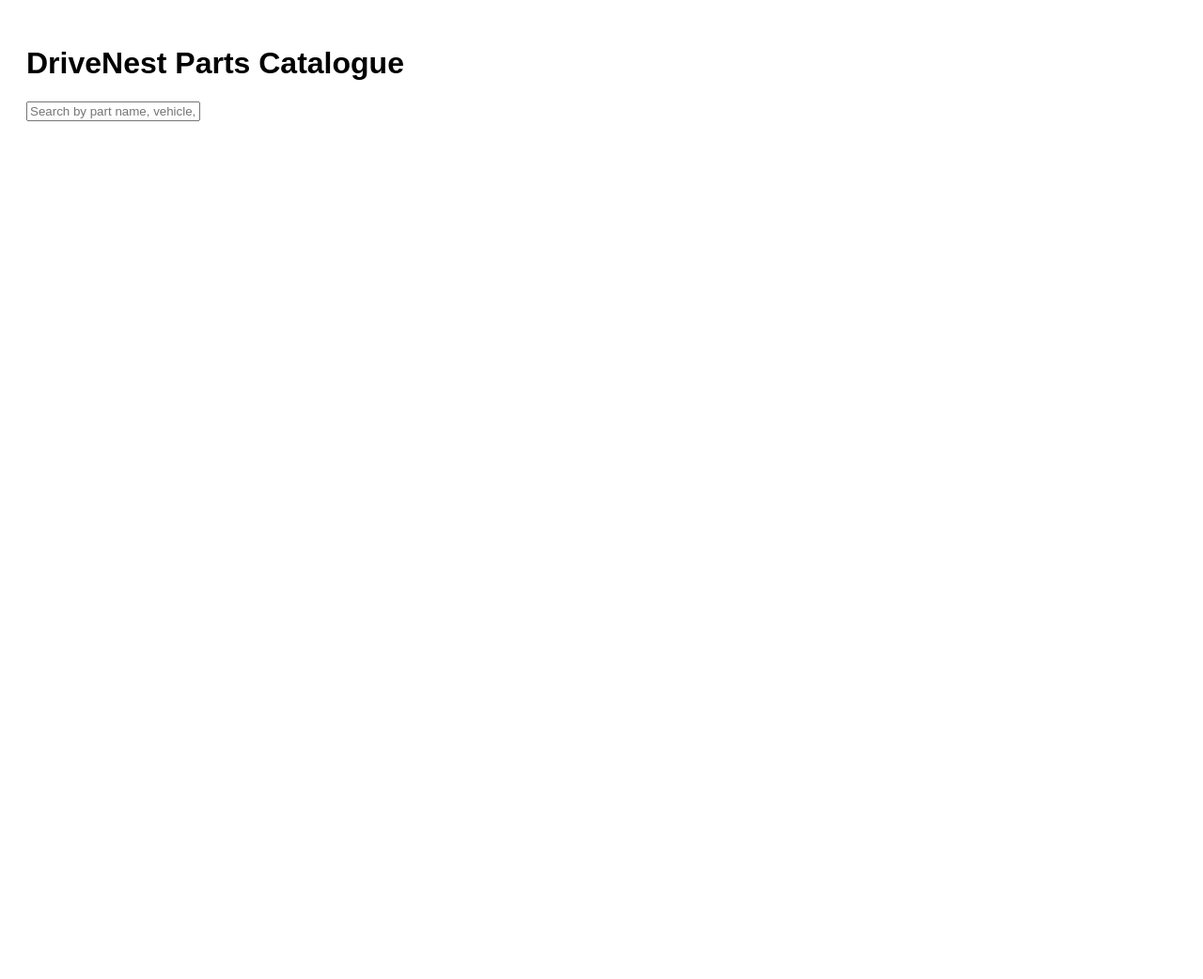
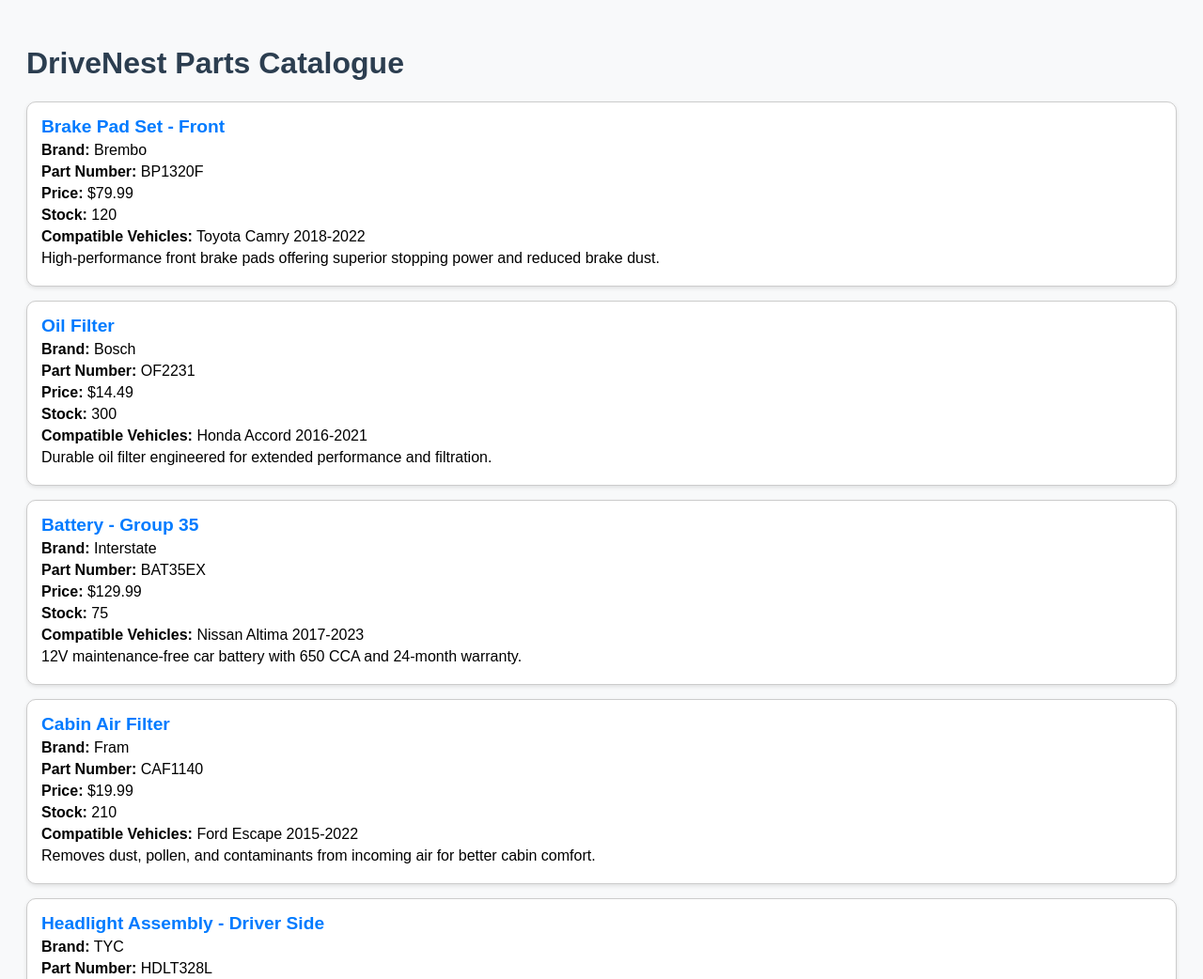
Before and after one commit to Amir2050/drivenest-catalogue, a plain HTML site: page index.html in a window 1280 px wide. Shown: the top 1042 px of the page at 94% size. Before the commit the page ends 800 px from the top, so only its background shows below. Drawn offline with Linux system fonts and the light colour scheme; no server answers.

Commit message:
Update index.html

```diff
--- a/index.html
+++ b/index.html
@@ -1,55 +1,57 @@
 <!DOCTYPE html>
-<html>
+<html lang="en">
 <head>
+  <meta charset="UTF-8" />
+  <meta name="viewport" content="width=device-width, initial-scale=1.0"/>
   <title>DriveNest Parts Catalogue</title>
   <style>
-    body { font-family: Arial; padding: 20px; }
-    .part { border-bottom: 1px solid #ccc; padding: 10px 0; }
+    body { font-family: Arial, sans-serif; padding: 20px; background: #f8f9fa; }
+    h1 { color: #2c3e50; }
+    .part-card {
+      border: 1px solid #ccc;
+      border-radius: 10px;
+      padding: 15px;
+      margin-bottom: 15px;
+      background: #fff;
+      box-shadow: 0 2px 4px rgba(0,0,0,0.1);
+    }
+    .part-card h2 {
+      margin: 0;
+      font-size: 1.2em;
+      color: #007BFF;
+    }
+    .part-card p {
+      margin: 5px 0;
+    }
   </style>
 </head>
 <body>
   <h1>DriveNest Parts Catalogue</h1>
-  <input type="text" id="search" placeholder="Search by part name, vehicle, or category..." onkeyup="filterParts()"/>
-  <div id="parts"></div>
+  <div id="catalog"></div>
 
   <script>
-    let parts = [];
-
-    fetch('data/parts.json')
-      .then(res => res.json())
-      .then(data => {
-        parts = data;
-        displayParts(parts);
+    fetch('data.json')
+      .then(response => response.json())
+      .then(parts => {
+        const container = document.getElementById('catalog');
+        parts.forEach(part => {
+          const card = document.createElement('div');
+          card.className = 'part-card';
+          card.innerHTML = `
+            <h2>${part.part_name}</h2>
+            <p><strong>Brand:</strong> ${part.brand}</p>
+            <p><strong>Part Number:</strong> ${part.part_number}</p>
+            <p><strong>Price:</strong> $${part.price}</p>
+            <p><strong>Stock:</strong> ${part.stock_quantity}</p>
+            <p><strong>Compatible Vehicles:</strong> ${part.compatible_vehicles}</p>
+            <p>${part.description}</p>
+          `;
+          container.appendChild(card);
+        });
+      })
+      .catch(error => {
+        document.getElementById('catalog').innerText = "Failed to load parts: " + error;
       });
-
-    function displayParts(partsList) {
-      const container = document.getElementById('parts');
-      container.innerHTML = '';
-      partsList.forEach(part => {
-        container.innerHTML += `
-          <div class="part">
-            <h3>${part.part_name}</h3>
-            <p><strong>Part Number:</strong> ${part.part_number}</p>
-            <p><strong>Brand:</strong> ${part.brand}</p>
-            <p><strong>Compatible Vehicles:</strong> ${part.compatible_vehicles}</p>
-            <p><strong>Category:</strong> ${part.category}</p>
-            <p><strong>Price:</strong> $${part.price}</p>
-            <p><strong>In Stock:</strong> ${part.stock_quantity}</p>
-            <p>${part.description}</p>
-          </div>
-        `;
-      });
-    }
-
-    function filterParts() {
-      const query = document.getElementById('search').value.toLowerCase();
-      const filtered = parts.filter(part =>
-        part.part_name.toLowerCase().includes(query) ||
-        part.compatible_vehicles.toLowerCase().includes(query) ||
-        part.category.toLowerCase().includes(query)
-      );
-      displayParts(filtered);
-    }
   </script>
 </body>
 </html>
```
